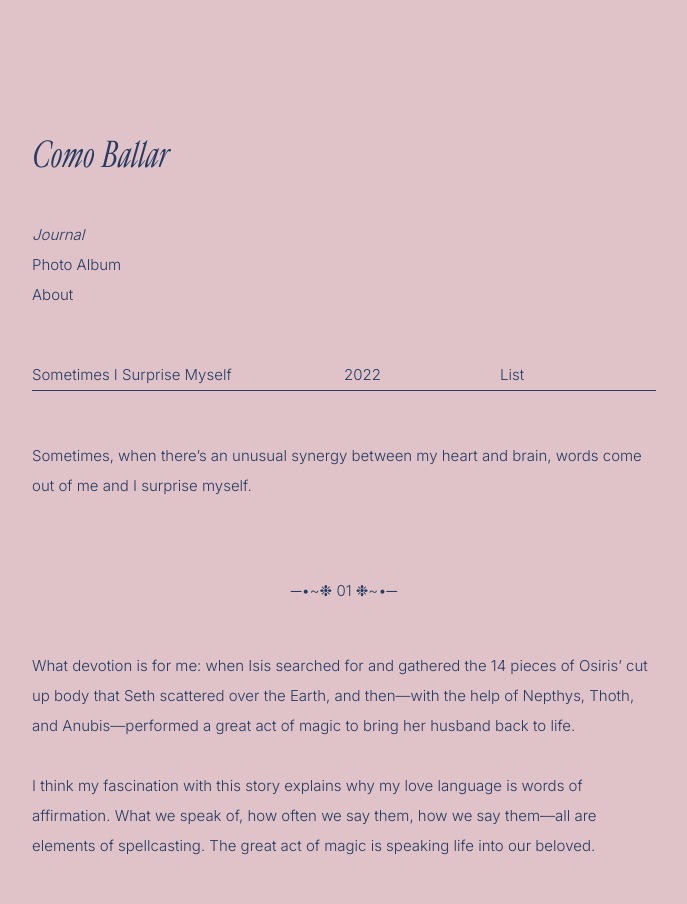
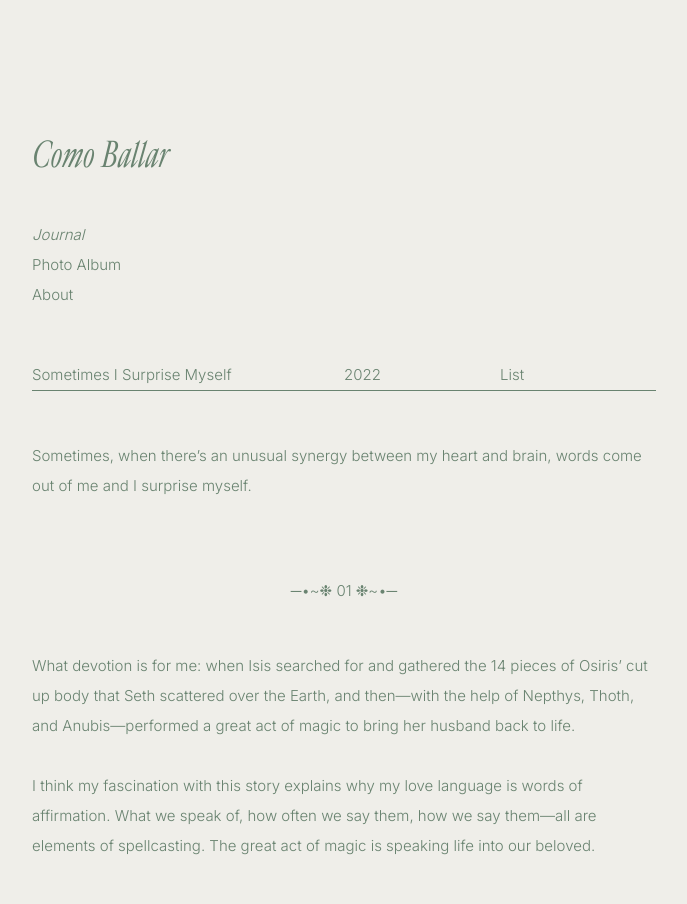
Before and after one commit to comballar/comballar.github.io, a Jekyll site: the page built from _journals/2022-03-11-surprise-myself.md, in a window 1280 px wide. Shown: the top 904 px of the page, without its empty margins (88-775 px from the left). Built offline with Jekyll 4.4.1, drawn with Linux system fonts in a browser that asks for light colours; grey boxes are pictures that could not be loaded.

Commit message:
Update base.scss

```diff
--- a/_sass/base.scss
+++ b/_sass/base.scss
@@ -18,10 +18,10 @@ $font__line-height: 2;
 }
 
 // colors
-$color__black:      #273B61;
-$color__gray:       #273B61;
-$color__beige:      #E0C3C8;
-$color__yellow:     #F3F3F3;
+$color__black:      #698370;
+$color__gray:       #698370;
+$color__beige:      #EFEEE9;
+$color__yellow:     #DFDAB0;
 
 @mixin media-query($device) {
   @media screen and (min-width: $device) {
```
